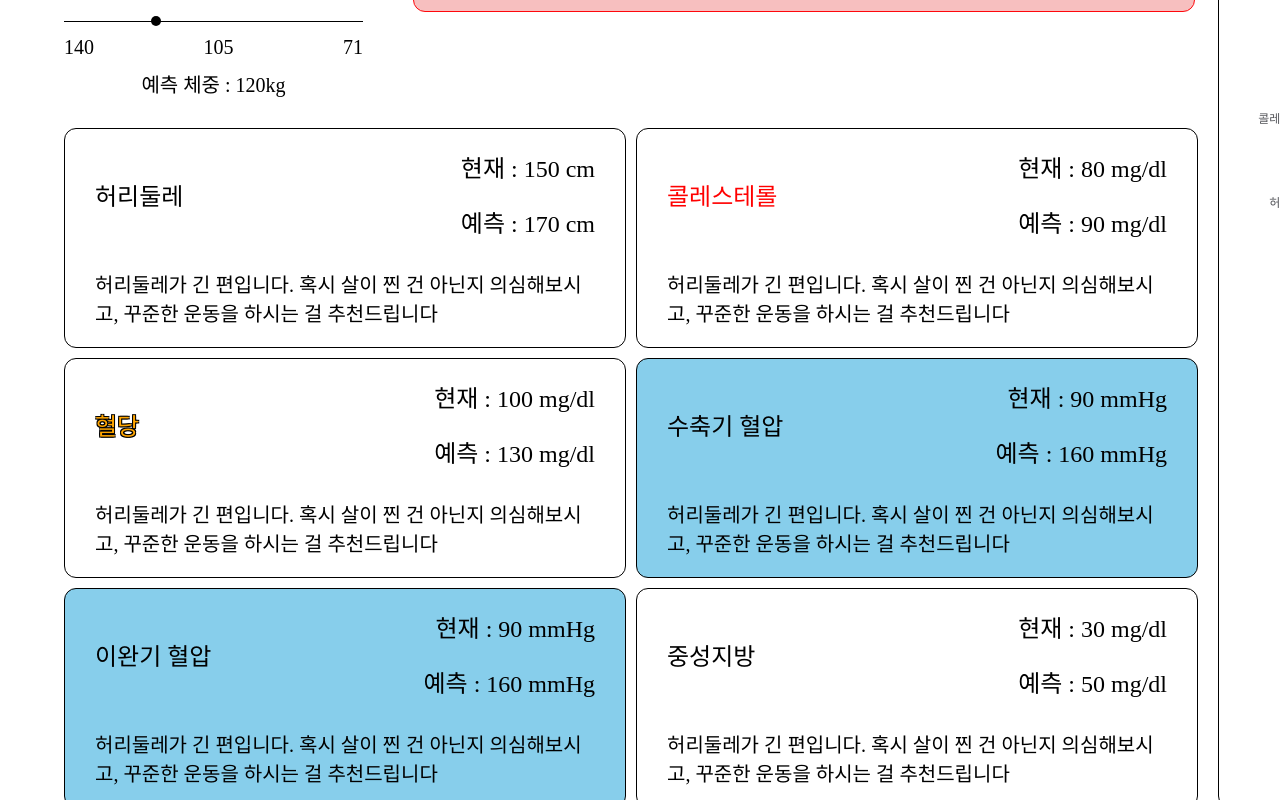
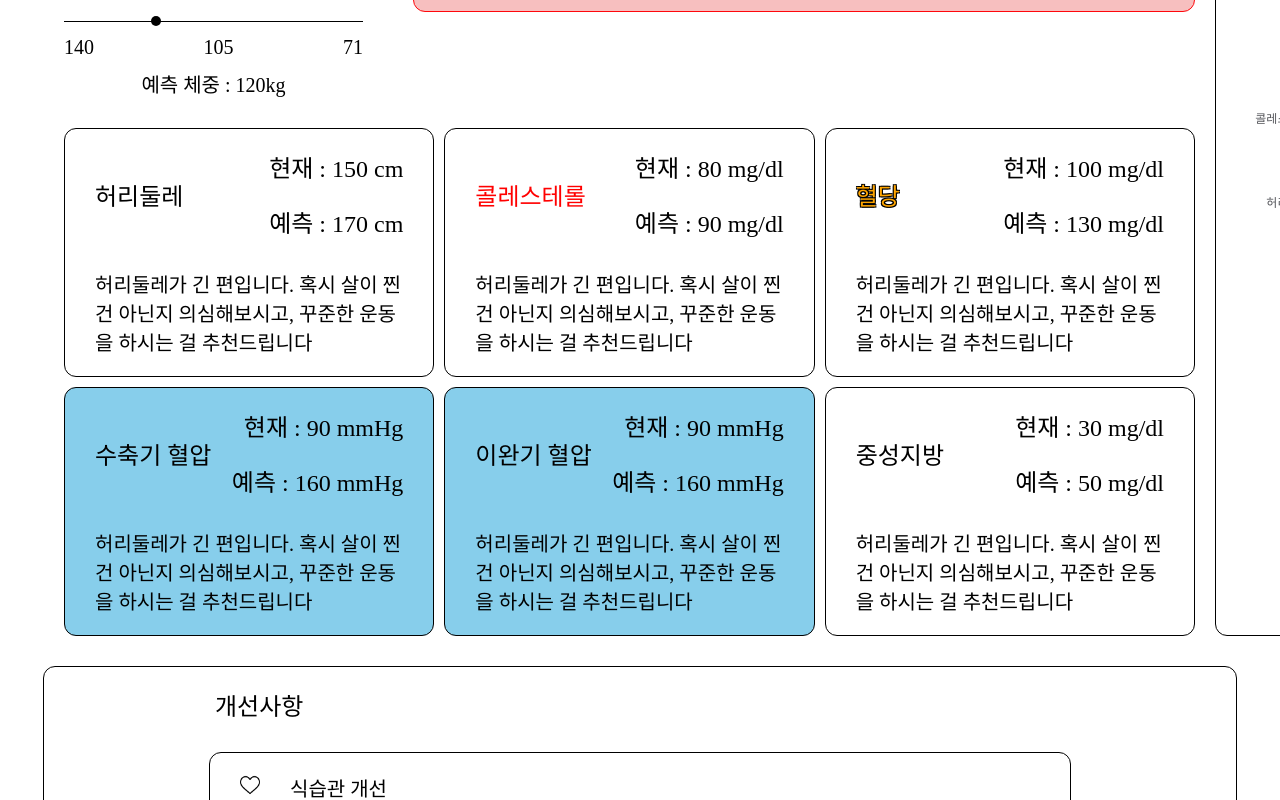
Before and after one commit to 2026-SMHRD-KDT-HealthCare-5/SlimHealth, a React (Vite) app in the folder Front/React/: page /prediction in a window 1280 px wide. Shown: the part 460-1260 px from the top of the page. Built offline with nearby package versions, Linux system fonts and the light colour scheme; a web font is replaced by a local one.

Commit message:
[fix] : 예측페이지 세칸으로 수정

```diff
--- a/Front/React/src/components/ResultBox/ResultBox.css
+++ b/Front/React/src/components/ResultBox/ResultBox.css
@@ -3,7 +3,7 @@
   flex-direction: column;
   gap: 30px;
   align-items: center;
-  min-width: 500px;
+  min-width: 300px;
   border: 1px solid black;
   border-radius: 12px;
   padding-left: 30px;
--- a/Front/React/src/components/ResultBox/ResultBox.jsx
+++ b/Front/React/src/components/ResultBox/ResultBox.jsx
@@ -18,7 +18,7 @@ export const ResultBox = ({
     >
       <div
         className="horizontal-flex flex-align-center"
-        style={{ gap: 30, width: "100%" }}
+        style={{ gap: 10, width: "100%" }}
       >
         <div style={{ color: titleColor }}>
           <Text textStyle={"bold"} isShadow={isShadow}>
--- a/Front/React/src/pages/Prediction.jsx
+++ b/Front/React/src/pages/Prediction.jsx
@@ -181,7 +181,7 @@ const Prediction = () => {
           <div style={{ height: 10 }}></div>
           {/* 5대 지표 예측 부분 */}
           <div className="horizontal-flex">
-            <div className="horizontal-grid-2">
+            <div className="horizontal-grid-3">
               {kpiResultList.map((item) => {
                 return (
                   <ResultBox
```
